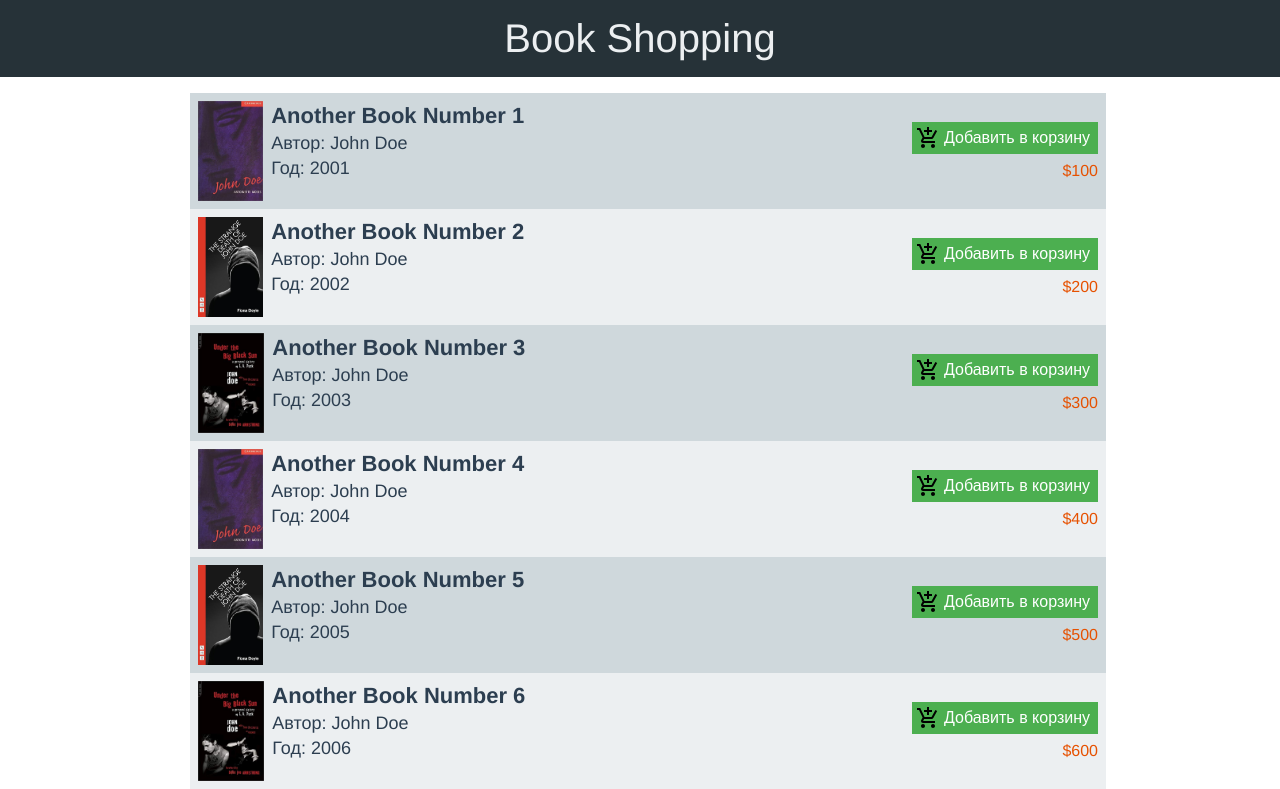
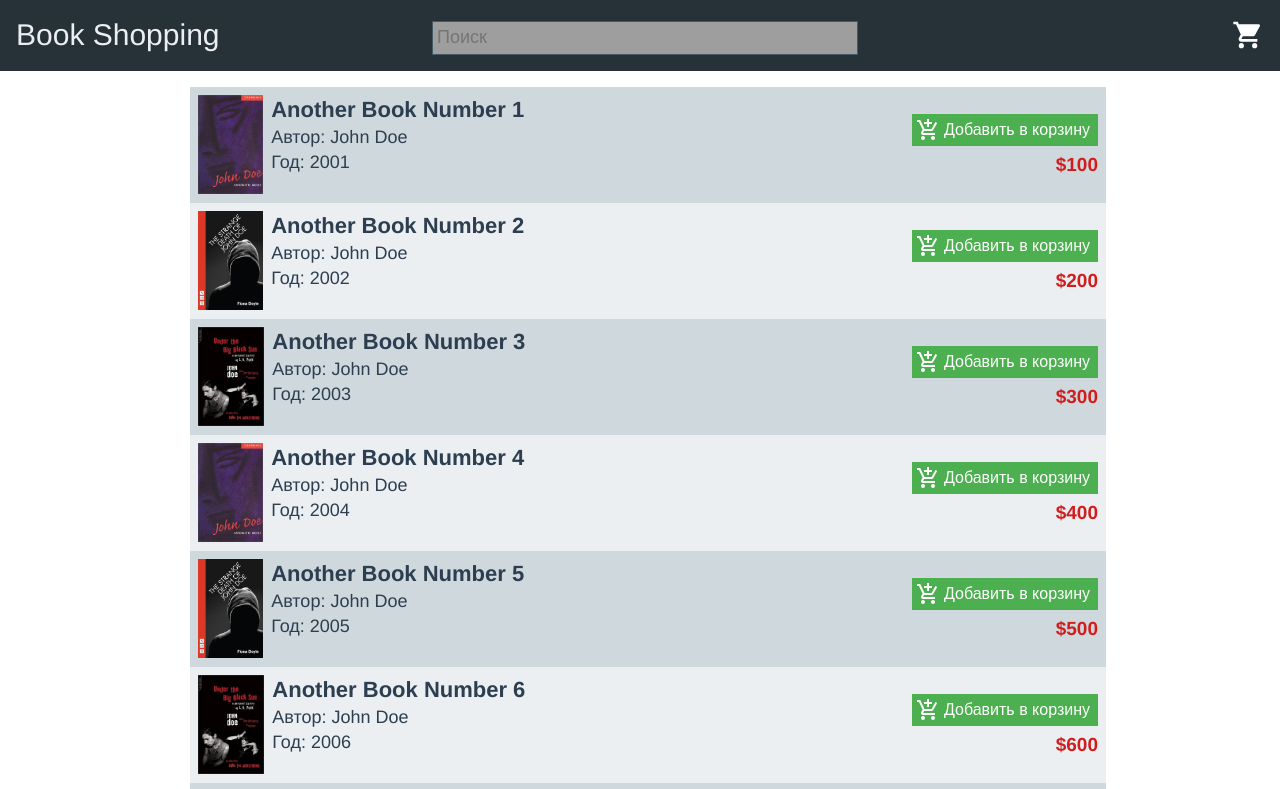
Before and after one commit to p4773rn/somnium-test-task, a Vue app: page /#/ in a window 1280 px wide. Shown: the top 789 px of the page. Built offline with nearby package versions, Linux system fonts and the light colour scheme; grey boxes are pictures that could not be loaded.

Commit message:
Add search bar

```diff
--- a/src/App.vue
+++ b/src/App.vue
@@ -1,12 +1,24 @@
-<template>
-    <div id="app">
-        <div id="nav">
-            Book Shopping
-            <!-- <router-link to="/">Home</router-link> |
-            <router-link to="/about">About</router-link> -->
-        </div>
-        <router-view />
-    </div>
+<script>
+import AppTextField from '@/components/AppTextField'
+export default {
+    name: 'App',
+    components: {
+        AppTextField,
+    },
+}
+</script>
+
+<template lang="pug">
+    div#app
+        div#nav
+            div.title Book Shopping
+            div.search
+                app-text-field.search__field(placeholder="Поиск")
+            div.shoppingCart
+                img.shoppingCart__icon(src="@/assets/shopping_cart.svg")
+            //- <router-link to="/">Home</router-link> |
+            //- <router-link to="/about">About</router-link>
+        router-view
 </template>
 
 <style lang="scss">
@@ -19,14 +31,17 @@ body {
     font-family: Avenir, Helvetica, Arial, sans-serif;
     -webkit-font-smoothing: antialiased;
     -moz-osx-font-smoothing: grayscale;
-    text-align: center;
     color: #2c3e50;
 }
 
 #nav {
+    display: flex;
+    justify-content: space-between;
+    align-items: center;
+
     background: #263238;
     color: #eceff1;
-    font-size: 40px;
+    font-size: 30px;
 
     padding: 16px;
     margin-bottom: 16px;
@@ -39,4 +54,33 @@ body {
         }
     }
 }
+
+.title {
+    flex: 1;
+}
+
+.search {
+    flex: 1;
+    text-align: center;
+    &__field {
+        width: 100%;
+        height: 32px;
+
+        padding: 0 4px;
+
+        font-size: 18px;
+
+        background: #cfd8dc;
+        background-image: url('/assets/shopping_cart.svg');
+    }
+}
+
+.shoppingCart {
+    flex: 1;
+
+    &__icon {
+        float: right;
+        width: 32px;
+    }
+}
 </style>
--- /dev/null
+++ b/src/components/AppTextField.vue
@@ -0,0 +1,19 @@
+<script>
+export default {
+    name: 'AppTextField',
+    props: {
+        placeholder: String,
+    },
+}
+</script>
+
+<template lang="pug">
+input.appTextField(:placeholder="placeholder")
+</template>
+
+<style lang="scss" scoped>
+.appTextField {
+    border: none;
+    border: 1px solid #455a64;
+}
+</style>
--- a/src/components/BookItem.vue
+++ b/src/components/BookItem.vue
@@ -38,7 +38,7 @@ div.container
             div.year {{ `${strings.year}: ${book.year}` }}
     div.content--right
         div.action
-            AppButton
+            app-button
                 img.action__icon(src="@/assets/add_shopping_cart.svg")
                 span.action__text {{ strings.addToCart }}
         div.price {{ `$${book.price}` }}
@@ -116,7 +116,10 @@ div.container
     }
 }
 .price {
+    font-size: 19px;
+    font-weight: 600;
+
     padding: 4px 0;
-    color: #e65100;
+    color: #d31d1d;
 }
 </style>
--- a/src/views/Home.vue
+++ b/src/views/Home.vue
@@ -19,7 +19,7 @@ export default {
     div.container
         div.list
             div(v-for="(book, index) in books")
-                BookItem.bookItem(:book="book", :class="{ 'bookItem--highlighted': index % 2 !== 0 }")
+                book-item.bookItem(:book="book", :class="{ 'bookItem--highlighted': index % 2 !== 0 }")
 </template>
 
 <style lang="scss" scoped>
```
Also changed, not shown: src/assets/add_shopping_cart.svg, src/assets/shopping_cart.svg.
